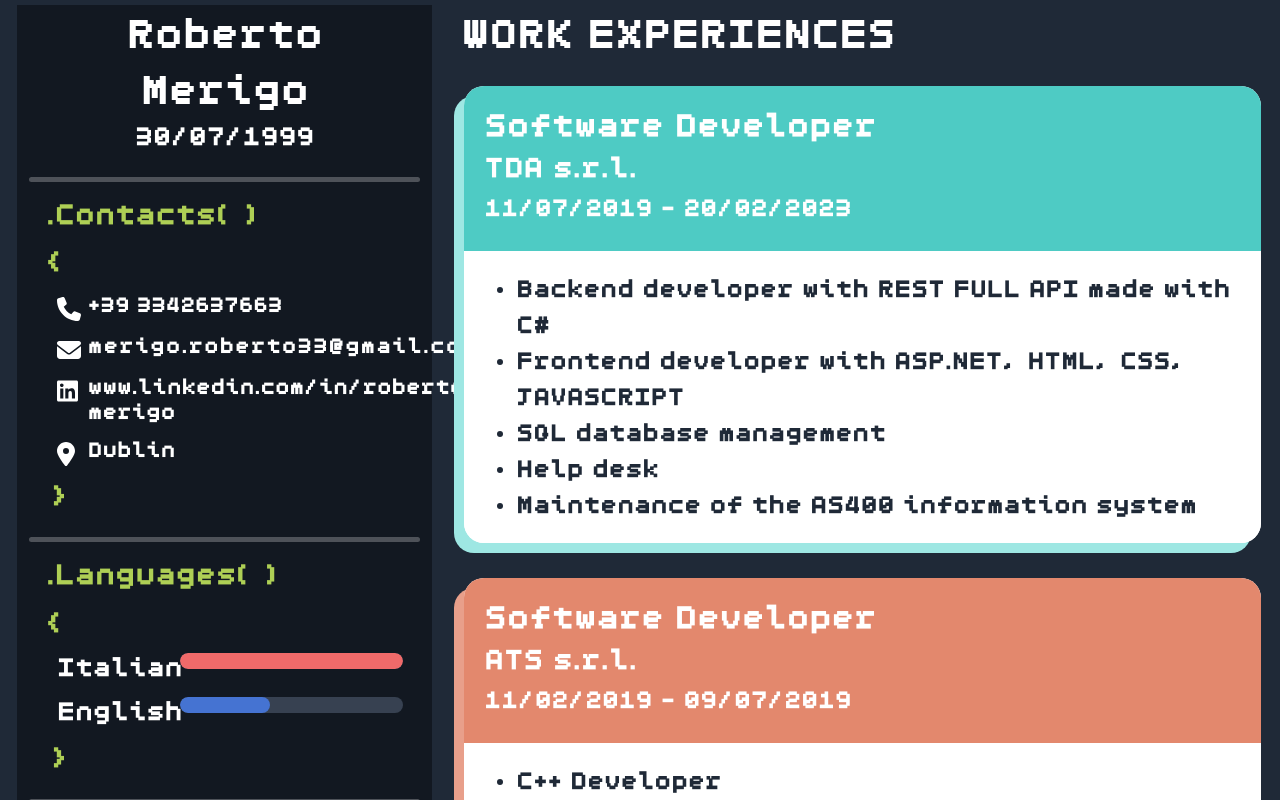
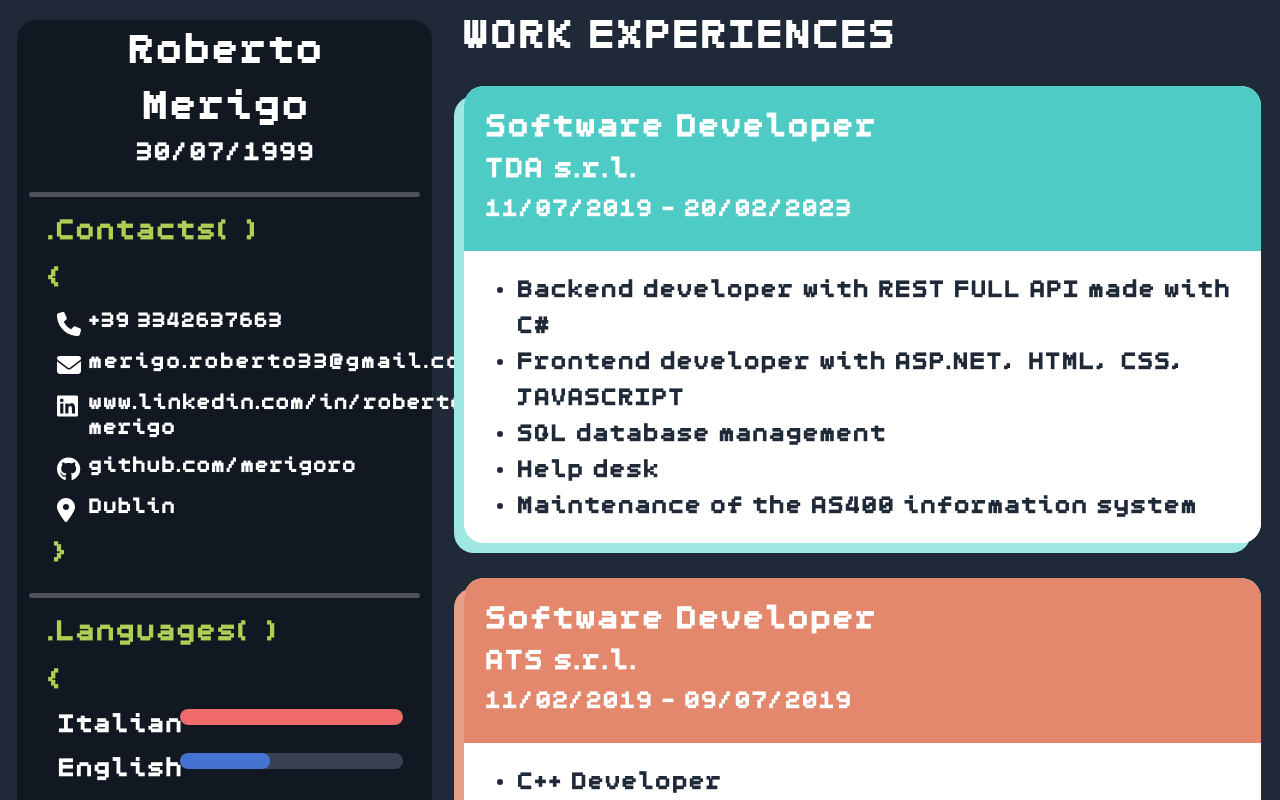
Before and after one commit to merigoro/curriculum-vue, a Vue app: page / in a window 1280 px wide. Shown: the top 800 px of the page. Built offline with nearby package versions, Linux system fonts and the light colour scheme.

Commit message:
Add github information

```diff
--- a/src/components/PersonalInfo.vue
+++ b/src/components/PersonalInfo.vue
@@ -1,5 +1,5 @@
 <template>
-    <div class="col-4 user-info" style="background-color:#121821">
+    <div class="col-4 user-info">
         <div class="row">
             <div class="col text-center">
                 <h1>Roberto</h1>
@@ -37,6 +37,14 @@
                 </div>
                 <div class="col-8">
                     <h4>www.linkedin.com/in/roberto-merigo</h4>
+                </div>
+            </div>
+            <div class="row ms-4">
+                <div class="col-1">
+                    <font-awesome-icon icon="fa-brands fa-github"/>
+                </div>
+                <div class="col-8">
+                    <h4>github.com/merigoro</h4>
                 </div>
             </div>
             <div class="row ms-4">
@@ -140,7 +148,12 @@
 </template>
 
 <style scoped>
-    .user-info h1{
+.user-info{
+    background-color:#121821;
+    border-radius: 20px;
+    margin-top:15px;
+}
+.user-info h1{
         font-weight: bold;
     }
     .user-info h2{
--- a/src/main.ts
+++ b/src/main.ts
@@ -22,10 +22,10 @@ import { faBasketball } from '@fortawesome/free-solid-svg-icons'
 import { faPhone } from '@fortawesome/free-solid-svg-icons'
 import { faEnvelope } from '@fortawesome/free-solid-svg-icons'
 import { faLocationDot } from '@fortawesome/free-solid-svg-icons'
-import { faLinkedin } from '@fortawesome/free-brands-svg-icons'
+import { faLinkedin, faGithub } from '@fortawesome/free-brands-svg-icons'
 
 /* add icons to the library */
-library.add(faBasketball, faPhone, faEnvelope, faLocationDot, faLinkedin)
+library.add(faBasketball, faPhone, faEnvelope, faLocationDot, faLinkedin, faGithub)
 
 
 import './assets/main.css'
```
